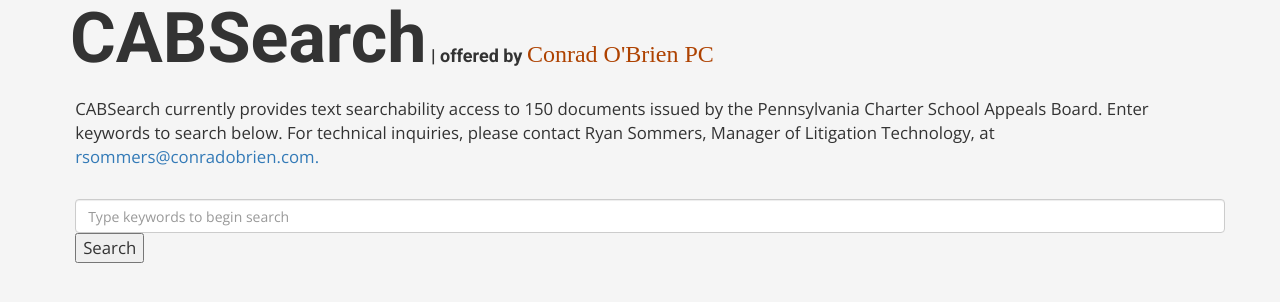
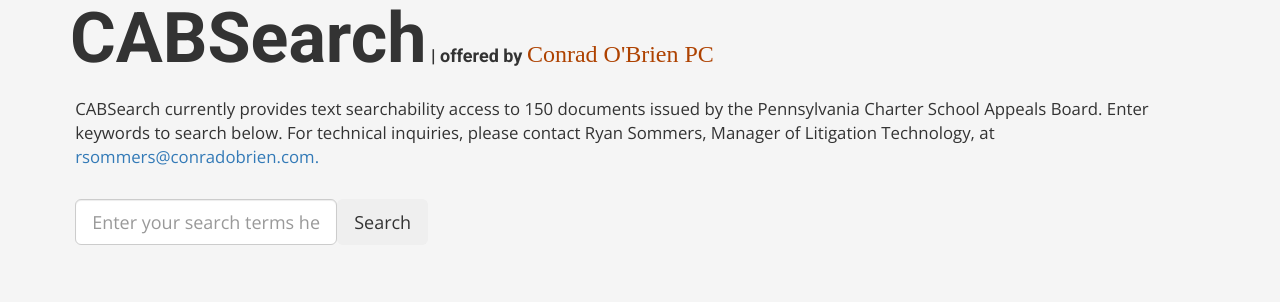
Before and after one commit to phylan/CABSearch, an Angular app: page / in a window 1280 px wide. Shown: the top 302 px of the page. Built offline with nearby package versions, Linux system fonts and the light colour scheme.

Commit message:
Tweaked search form appearance

```diff
--- a/src/app/search/search.component.html
+++ b/src/app/search/search.component.html
@@ -1,3 +1,5 @@
 <div class="row">
-<p><input name="search" class="form-control" placeholder="Type keywords to begin search"> <button>Search</button></p>
+	<form class="form-inline">
+			<p><input name="search" class="form-control input-lg" placeholder="Enter your search terms here"> <button class="btn btn-lg">Search</button></p>
+	</form>
 </div>
```
